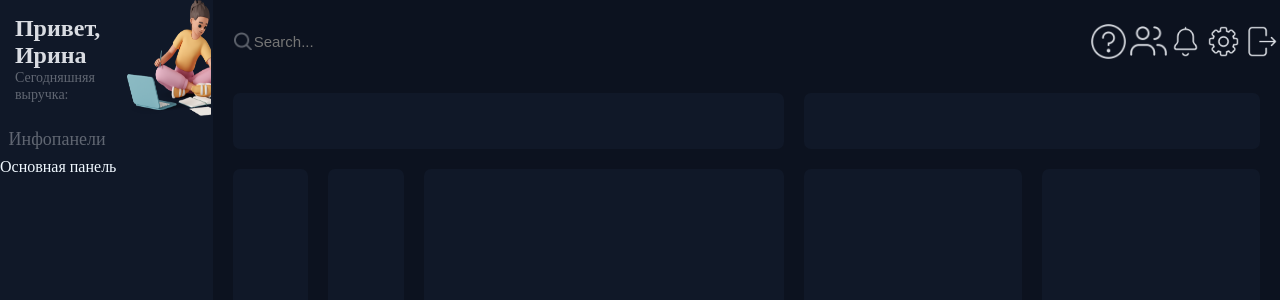
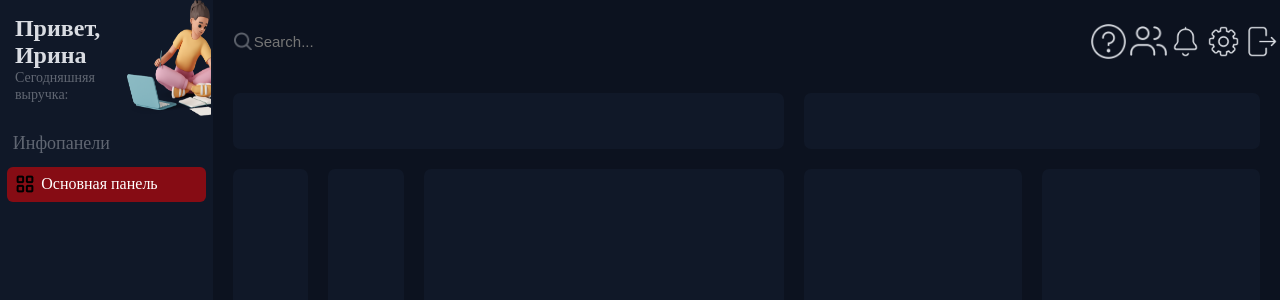
Before and after one commit to GenaYatskov/City.Food_PC, a React (Create React App) app: page /statistic in a window 1280 px wide. Shown: the top 300 px of the page. Built offline with nearby package versions, Linux system fonts and the light colour scheme.

Commit message:
30.01.2023 02.27

```diff
--- a/src/components/ListComponent/ListComponent.js
+++ b/src/components/ListComponent/ListComponent.js
@@ -1,10 +1,10 @@
 import React from 'react'
 import style from './ListComponent.module.css'
 
-const ListComponent = ({body, ...props}) => {
+const ListComponent = ({body,img, ...props}) => {
   return <div className={style.listComponent} {...props}>
-    {body}
-    <div className={style.img}></div>
+    <img src={img} className={style.img}></img>
+    <div className={style.blockName}>{body}</div>
   </div>
 }
 export default ListComponent
--- a/src/components/ListComponent/ListComponent.module.css
+++ b/src/components/ListComponent/ListComponent.module.css
@@ -1,11 +1,14 @@
 .listComponent{
     display: flex;
-    background: none;
+    background: #ff00007e;
     transition: 0.4s;
-    width: 100%;
-    height: auto;
-    color: aliceblue;
+    color: rgb(255, 255, 255);
     cursor: pointer;
+    border-radius: 6px;
+    height: 100%;
+    width: 85%;
+    padding: 4%;
+    margin: auto;
 }
 
 .listComponent:hover{
@@ -18,6 +21,7 @@
 }
 
 .img{
-    color: rgb(255, 255, 255);
-    height: 2;
+    background: none;
+    display: block;
+    padding: 0 4% 0 0;
 }
--- a/src/pages/Statistic/Statistic.css
+++ b/src/pages/Statistic/Statistic.css
@@ -196,7 +196,8 @@
   width: 100%;
   height: auto;
   display: flex;
-  flex-direction: column
+  flex-direction: column;
+
 }
 
 .panelName{
@@ -206,7 +207,7 @@
   line-height: 21px;
   color: rgba(217, 220, 226, 0.4);
   font-family: 'Century Gothic';
-  margin: 4%;
+  margin: 6%;
 }
 
 .grid {
--- a/src/pages/Statistic/Statistic.jsx
+++ b/src/pages/Statistic/Statistic.jsx
@@ -1,6 +1,7 @@
 import React from 'react'
 import { Link } from 'react-router-dom'
 import welcomeIrinaPic from './pictures/b7a5e4e9-e03b-49c8-91c3-f8cfc991e252 1.png'
+import mainPanel from './pictures/image_2023-01-30_02-26-12.png'
 import './Statistic.css'
 import ListComponent from '../../components/ListComponent/ListComponent'
 
@@ -18,8 +19,7 @@ function Statistic() {
         </div>
         <div className='infopanel'>
           <div className='panelName'>Инфопанели</div>
-          <ListComponent body={'Основная панель'}></ListComponent>
-          {/* listComponent */}
+          <ListComponent img={mainPanel} body={'Основная панель'}></ListComponent>
         </div>
         <div className='application'>
           {/* listComponent */}
```
Also changed, not shown: src/pages/Statistic/pictures/Vector.jpg (added), src/pages/Statistic/pictures/image_2023-01-30_02-26-12.png (added).
